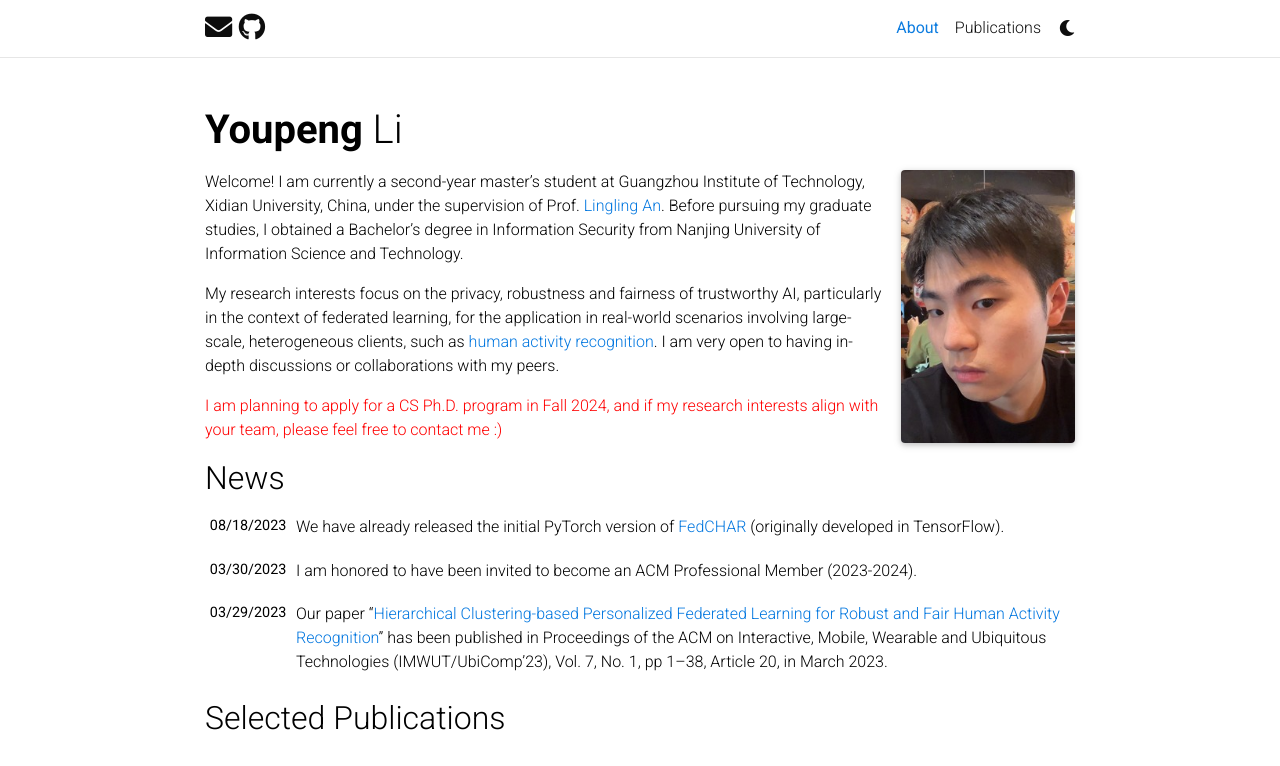
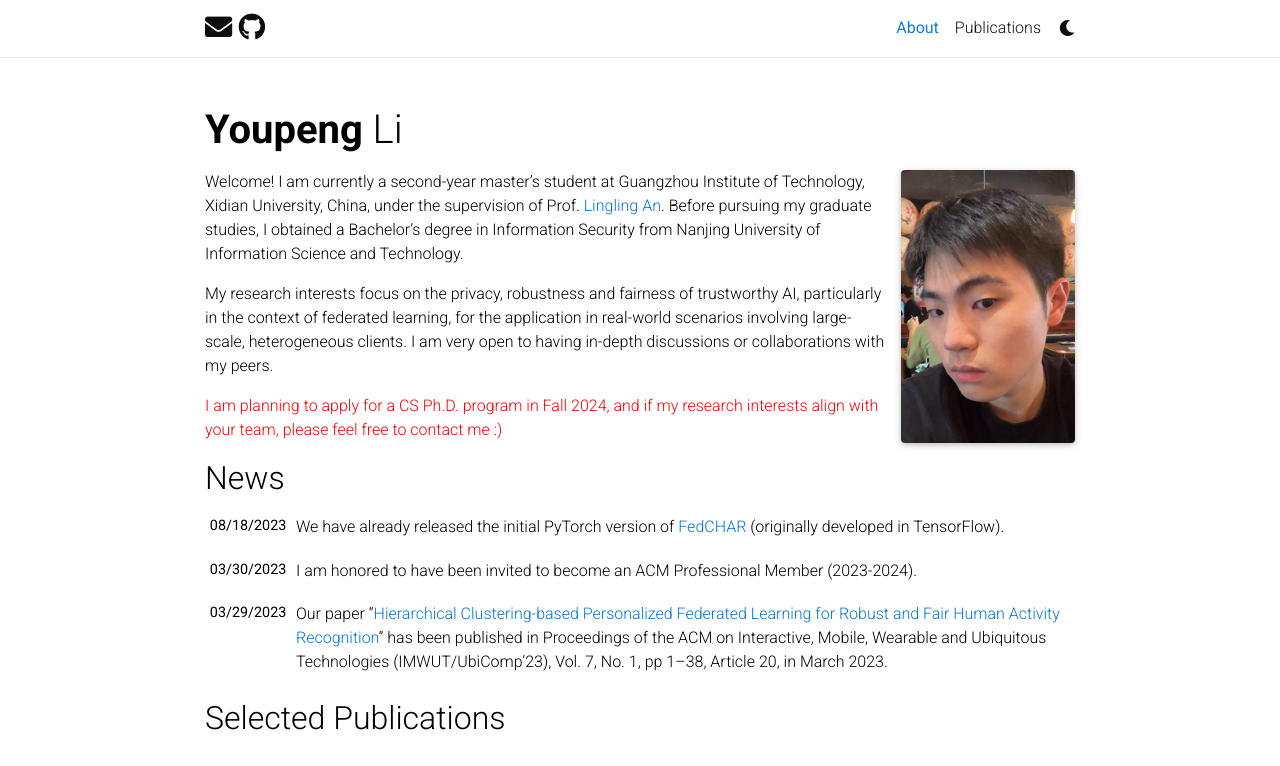
Before and after one commit to youpengl/youpengl.github.io, a Jekyll site: the page built from _pages/about.md, in a window 1280 px wide and 1087 px high, cut to the strip 0-766 px from the top of the window. Built offline with Jekyll 4.4.1, drawn with Linux system fonts in a browser that asks for light colours; full-size pictures stand in for the smaller copies a plugin makes; comment, search, counter and statistics services are not loaded; a style sheet for code colours, icons or effects is not loaded.

Commit message:
update about

```diff
--- a/_pages/about.md
+++ b/_pages/about.md
@@ -18,6 +18,6 @@ social: false  # includes social icons at the bottom of the page
 
 Welcome! I am currently a second-year master's student at Guangzhou Institute of Technology, Xidian University, China, under the supervision of Prof. [Lingling An](https://scholar.google.com/citations?hl=zh-CN&user=DZuZUBYAAAAJ&view_op=list_works&sortby=pubdate). Before pursuing my graduate studies, I obtained a Bachelor's degree in Information Security from Nanjing University of Information Science and Technology.
 
-My research interests focus on the privacy, robustness and fairness of trustworthy AI, particularly in the context of federated learning, for the application in real-world scenarios involving large-scale, heterogeneous clients, such as [human activity recognition](https://dl.acm.org/doi/pdf/10.1145/3580795). I am very open to having in-depth discussions or collaborations with my peers.
+My research interests focus on the privacy, robustness and fairness of trustworthy AI, particularly in the context of federated learning, for the application in real-world scenarios involving large-scale, heterogeneous clients. I am very open to having in-depth discussions or collaborations with my peers.
 
 <span style="color:red"> I am planning to apply for a CS Ph.D. program in Fall 2024, and if my research interests align with your team, please feel free to contact me :)
```
